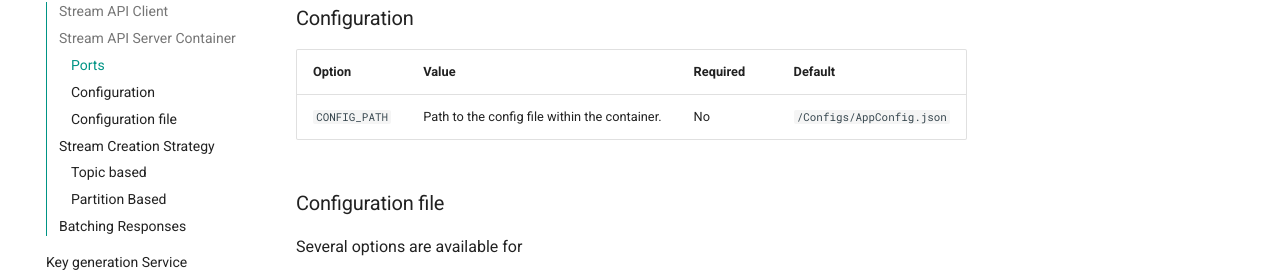
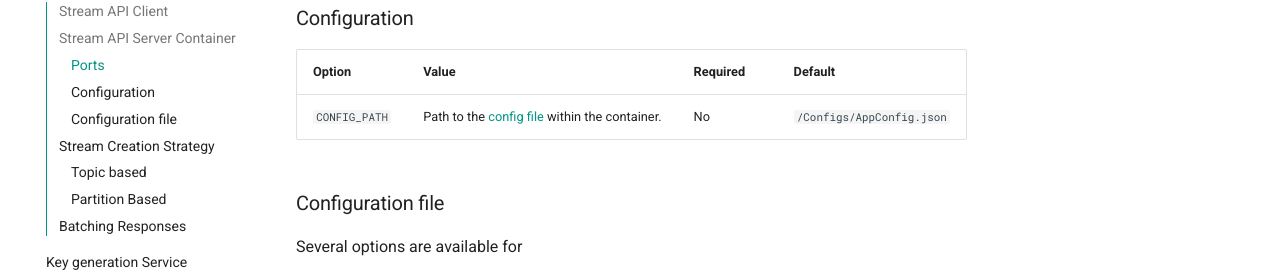
Before and after one commit to mat-docs/SECU4.Site, an MkDocs documentation site: the page built from docs/stream_api/stream_api.md, in a window 1280 px wide and 900 px high, scrolled down 839 px. Shown: the part 151-425 px from the top of the window. Built offline with MkDocs 1.6.1 and Material for MkDocs 9.7.7, drawn with Linux system fonts in a browser that asks for light colours; comment, search, counter and statistics services are not loaded; part of the change alters nothing that is shown.

```diff
--- a/docs/stream_api/stream_api.md
+++ b/docs/stream_api/stream_api.md
@@ -29,9 +29,9 @@ The image for the Stream API Server is available on DockerHub as `mclarenapplied
 | Dependent on `RemoteKeyGeneratorServiceAddress` | gRPC     | Remote Key Generator service         |
 
 ### Configuration
-| Option        | Value                                         | Required | Default                   |
-|---------------|-----------------------------------------------|----------|---------------------------|
-| `CONFIG_PATH` | Path to the config file within the container. | No       | `/Configs/AppConfig.json` |
+| Option        | Value                                                                | Required | Default                   |
+|---------------|----------------------------------------------------------------------|----------|---------------------------|
+| `CONFIG_PATH` | Path to the [config file](#configuration-file) within the container. | No       | `/Configs/AppConfig.json` |
 
 ### Configuration file
 Several options are available for
```
